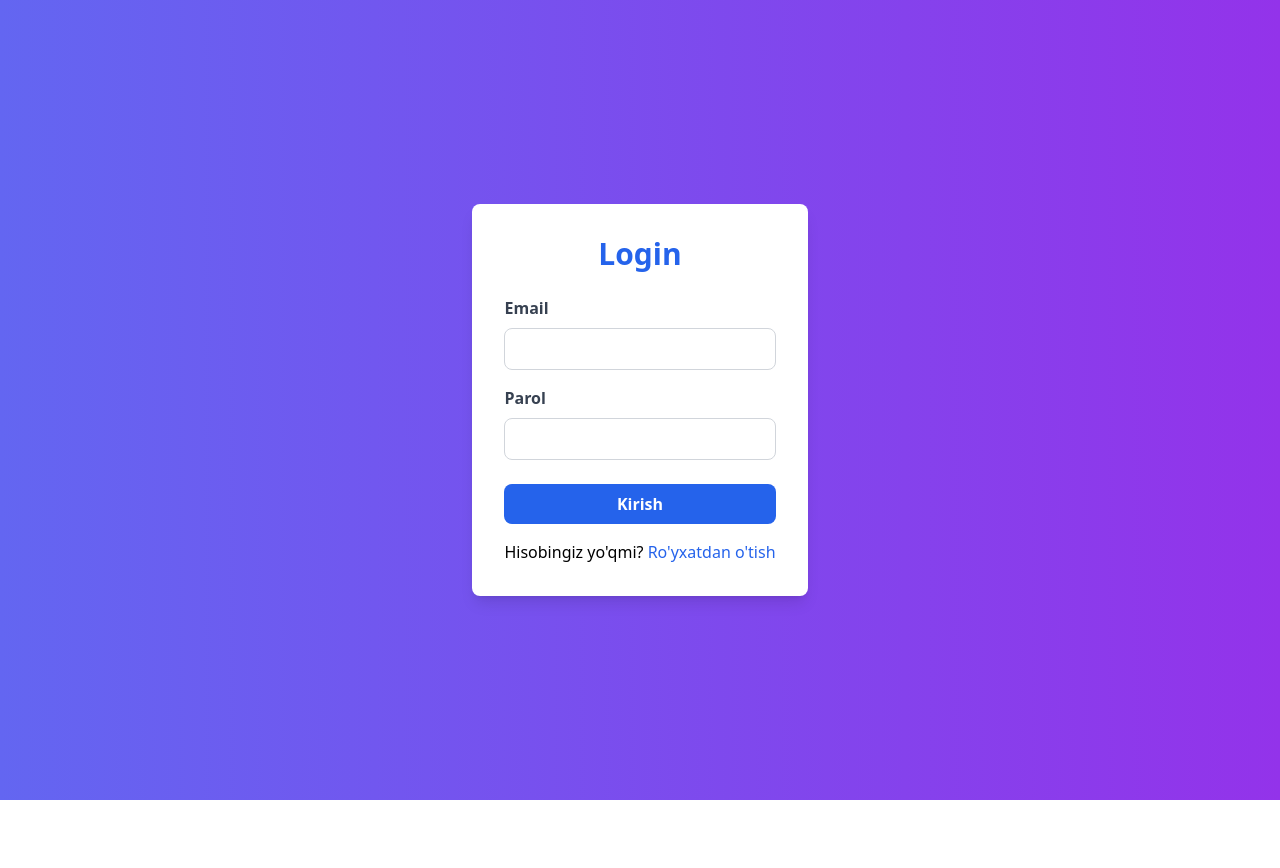
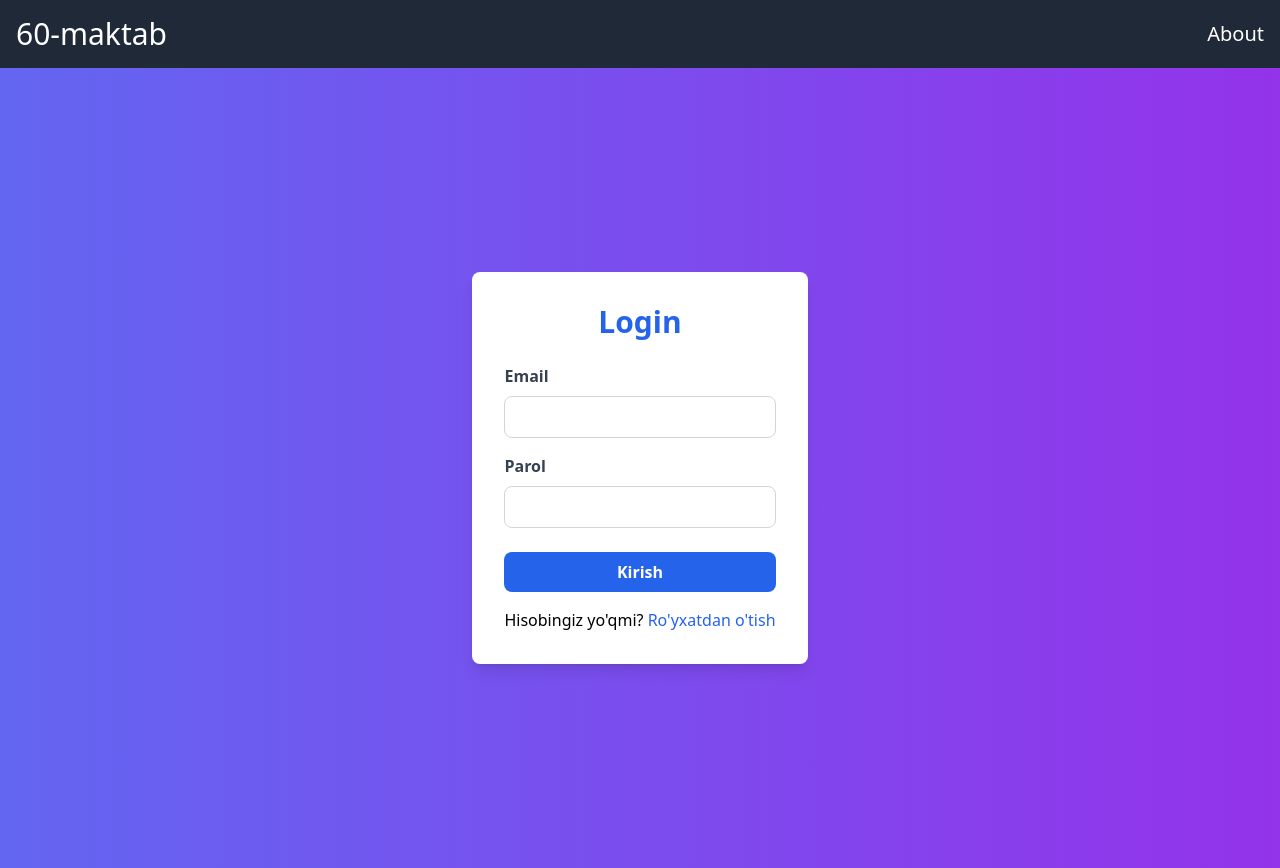
Before and after one commit to tulik06011991/SinfTest, a React (Vite) app in the folder client/: page / in a window 1280 px wide. Before the commit the page ends 800 px from the top, so only its background shows below. Built offline with nearby package versions, Linux system fonts and the light colour scheme.

Commit message:
ewwewewewe

```diff
--- a/client/src/components/About.jsx
+++ b/client/src/components/About.jsx
@@ -23,9 +23,9 @@ const About = () => {
                 </div>
 
                 {/* Rasm qismi */}
-                <div className="lg:w-1/3 flex justify-center lg:justify-end">
+                <div className="lg:w-2/3 flex justify-center min-screen lg:justify-end">
                     <img
-                        src="https://via.placeholder.com/300" // Bu yerda o'zingiz xohlagan rasm URL'ni kiriting
+                        src="https://images.pexels.com/photos/6804068/pexels-photo-6804068.jpeg?auto=compress&cs=tinysrgb&w=600" // Bu yerda o'zingiz xohlagan rasm URL'ni kiriting
                         alt="Biz haqimizda"
                         className="w-full h-auto rounded-lg shadow-lg"
                     />
--- a/client/src/components/Navbar.jsx
+++ b/client/src/components/Navbar.jsx
@@ -1,6 +1,5 @@
-import React, { useState, useContext } from 'react';
+import React, { useState } from 'react';
 import { Link, useNavigate } from 'react-router-dom';
-import { AuthContext } from './AuthContext';
 
 const NavbarSidebar = () => {
     const [isSidebarOpen, setIsSidebarOpen] = useState(false);
@@ -19,8 +18,17 @@ const NavbarSidebar = () => {
     const token = localStorage.getItem('token');
     const role = localStorage.getItem('role');
 
-    // Token mavjud bo'lsa Sidebar ni ko'rsatish
-    if (!token) return null;
+    // Token mavjud bo'lmasa, faqat "About" sahifasini ko'rsatadi
+    if (!token) return (
+        <nav className="bg-gray-800 text-white p-4">
+            <div className="container mx-auto flex justify-between items-center text-3xl bold">
+                60-maktab
+                <ul className="flex space-x-8 text-xl">
+                    <li><Link to="/about" className="hover:text-gray-400">About</Link></li>
+                </ul>
+            </div>
+        </nav>
+    );
 
     return (
         <>
@@ -41,11 +49,13 @@ const NavbarSidebar = () => {
                             <li><Link to="/faylyuklash" onClick={toggleSidebar} className="block p-4 hover:bg-gray-700">Word</Link></li>
                             <li><Link to="/about" onClick={toggleSidebar} className="block p-4 hover:bg-gray-700">About</Link></li>
                         </>
-                    ) : (
+                    ) : role === '/savoljavoblar' ? (
                         <>
                             <li><Link to="/savollarjavoblar" onClick={toggleSidebar} className="block p-4 hover:bg-gray-700">Test</Link></li>
                             <li><Link to="/about" onClick={toggleSidebar} className="block p-4 hover:bg-gray-700">About</Link></li>
                         </>
+                    ) : (
+                        <li><Link to="/about" onClick={toggleSidebar} className="block p-4 hover:bg-gray-700">About</Link></li>
                     )}
                     <li>
                         <button onClick={handleLogout} className="block w-full p-4 hover:bg-gray-700 text-left">Logout</button>
@@ -63,11 +73,13 @@ const NavbarSidebar = () => {
                                 <li><Link to="/faylyuklash" className="hover:text-gray-400">Word</Link></li>
                                 <li><Link to="/about" className="hover:text-gray-400">About</Link></li>
                             </>
-                        ) : (
+                        ) : role === '/savollarjavoblar' ? (
                             <>
                                 <li><Link to="/savollarjavoblar" className="hover:text-gray-400">Test</Link></li>
                                 <li><Link to="/about" className="hover:text-gray-400">About</Link></li>
                             </>
+                        ) : (
+                            <li><Link to="/about" className="hover:text-gray-400">About</Link></li>
                         )}
                         <li>
                             <button onClick={handleLogout} className="hover:text-gray-400">Logout</button>
```
Also changed, not shown: 2 other files (tests, documents, lock files or other folders).
